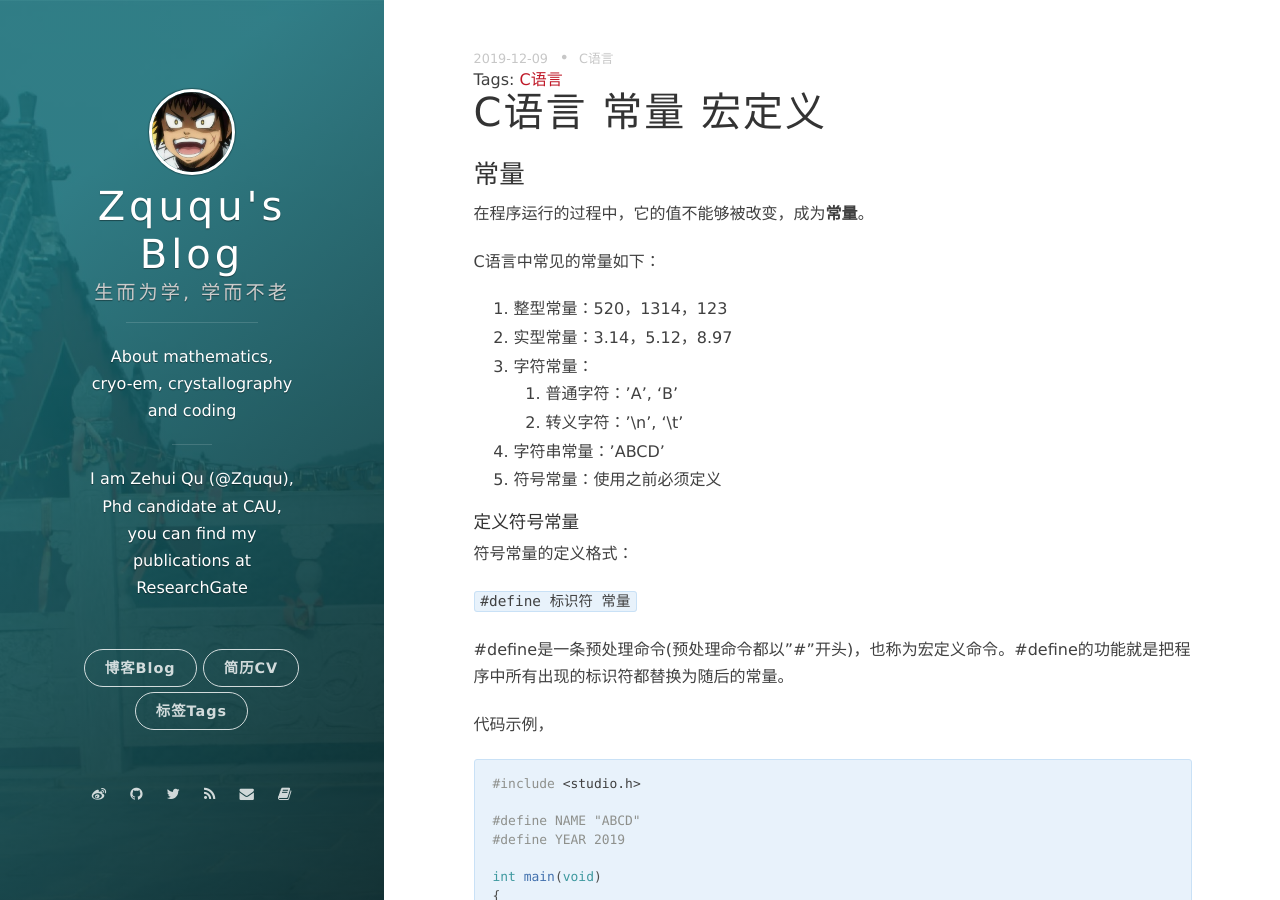
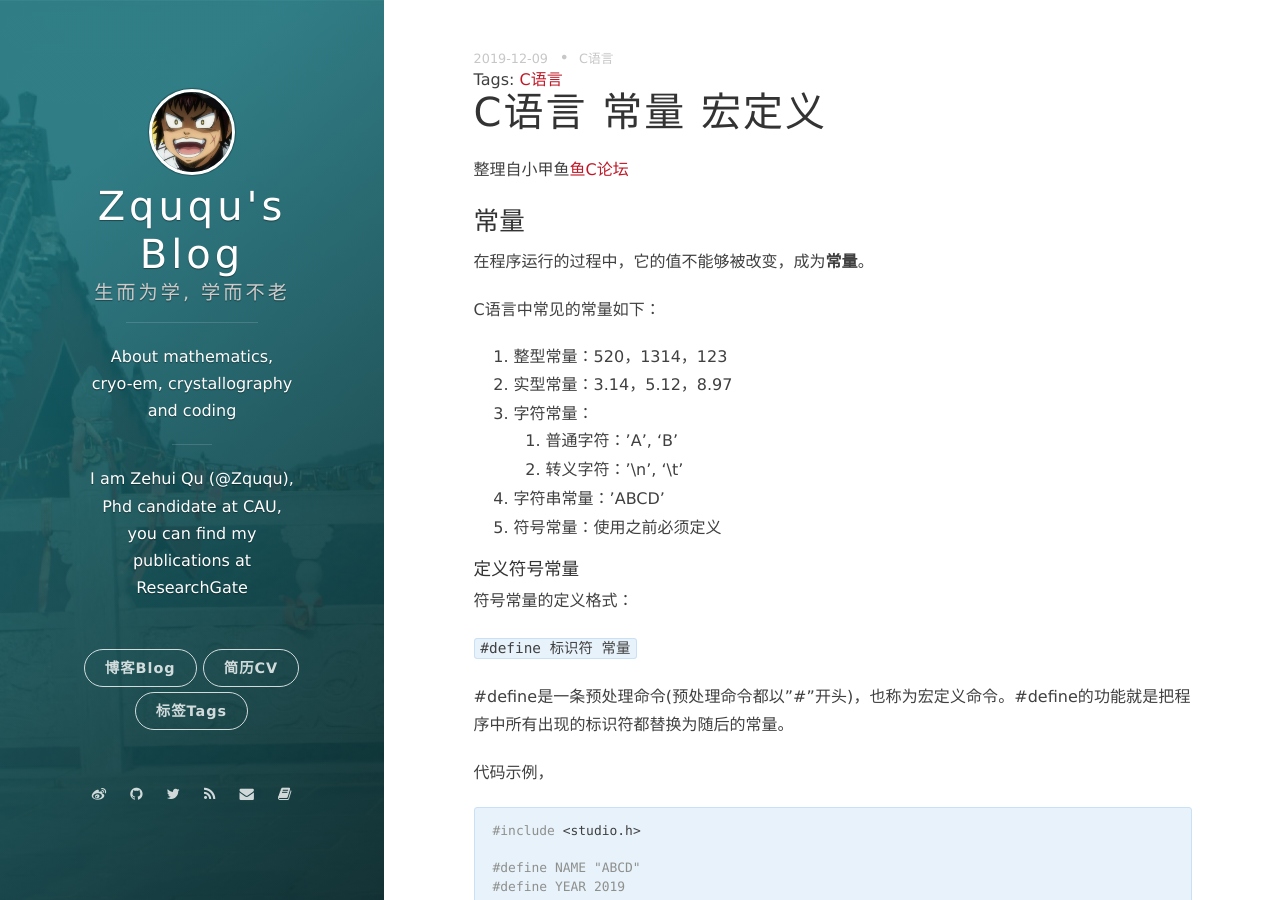
Before and after one commit to onevcat/vno-jekyll, a Jekyll site: the page built from _posts/2019-12-09-c-constant-marco-define.markdown, in a window 1280 px wide and 900 px high. Built offline with Jekyll 4.4.1, drawn with Linux system fonts in a browser that asks for light colours; nearby versions of some CDN libraries; comment, search, counter and statistics services are not loaded.

Commit message:
add the resources

```diff
--- a/_posts/2019-11-22-c-introduction.markdown
+++ b/_posts/2019-11-22-c-introduction.markdown
@@ -4,6 +4,7 @@ title: C语言 简介以及C转化asm的初尝试
 date: 2019-11-22 10:55:24.000000000 +09:00
 tags: C语言
 ---
+整理自小甲鱼[鱼C论坛](https://fishc.com.cn/)
 
 #### 编译的概念
 
--- a/_posts/2019-11-27-c-print.markdown
+++ b/_posts/2019-11-27-c-print.markdown
@@ -4,6 +4,7 @@ title: C语言 打印
 date: 2019-11-27 10:36:24.000000000 +09:00
 tags: C语言
 ---
+整理自小甲鱼[鱼C论坛](https://fishc.com.cn/)
 
 ### 打印
 
--- a/_posts/2019-12-09-c-constant-marco-define.markdown
+++ b/_posts/2019-12-09-c-constant-marco-define.markdown
@@ -4,6 +4,7 @@ title: C语言 常量 宏定义
 date: 2019-12-09 14:46:24.000000000 +09:00
 tags: C语言
 ---
+整理自小甲鱼[鱼C论坛](https://fishc.com.cn/)
 
 ### 常量
 
```
